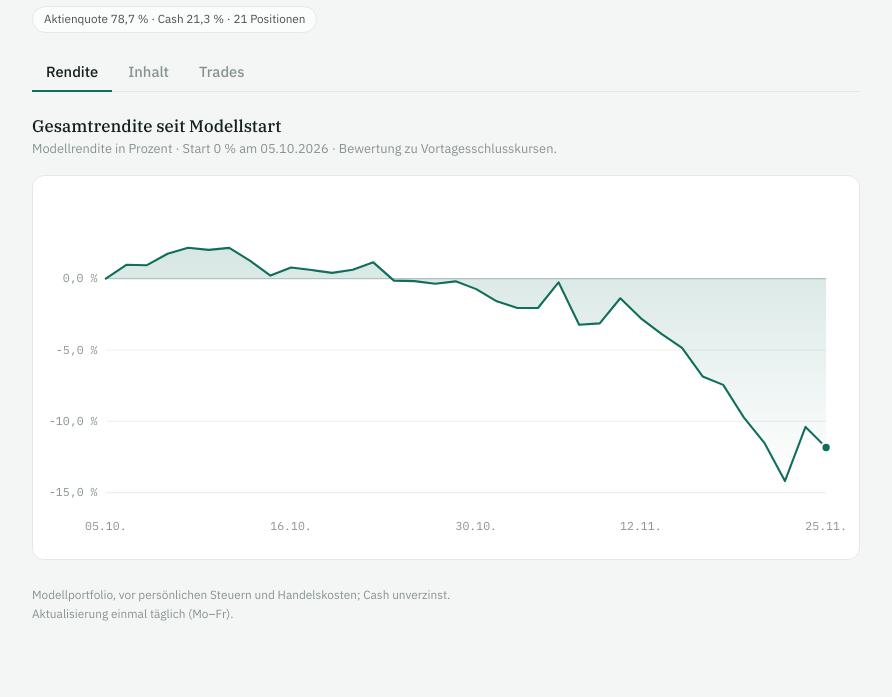
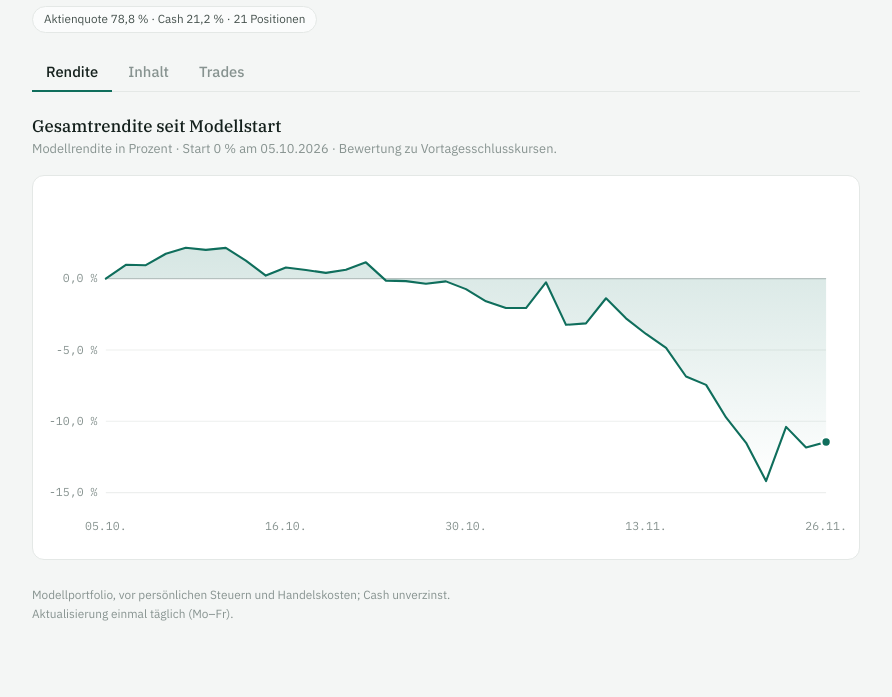
Before and after one commit to Freemre/isentric, a plain HTML site: page index.html in a window 1280 px wide. Shown: the part 103-800 px from the top of the page, without its empty margins (194-1086 px from the left). Drawn offline with Linux system fonts and the light colour scheme.

Commit message:
iSentric taegliches Update

```diff
--- a/index.html
+++ b/index.html
@@ -168,10 +168,10 @@ const NAMES = {
 /* === DATA:START (taegliches Update ersetzt genau diese Sektion) === */
 const DATA = {
   "startDate": "2026-10-05",
-  "asOf": "2026-11-25",
-  "index": 88.17,
-  "stockQuote": 78.74,
-  "cashQuote": 21.26,
+  "asOf": "2026-11-26",
+  "index": 88.55,
+  "stockQuote": 78.83,
+  "cashQuote": 21.17,
   "positions": 21,
   "series": [
     {
@@ -317,64 +317,68 @@ const DATA = {
     {
       "d": "2026-11-25",
       "r": -11.83
+    },
+    {
+      "d": "2026-11-26",
+      "r": -11.45
     }
   ],
   "holdings": [
     {
       "t": "MU",
-      "w": 3.25
+      "w": 3.09
     },
     {
       "t": "NVDA",
-      "w": 3.29
+      "w": 3.15
     },
     {
       "t": "HPE",
-      "w": 3.3
+      "w": 3.34
     },
     {
       "t": "MPC",
-      "w": 3.37
+      "w": 3.27
     },
     {
       "t": "VLO",
-      "w": 3.31
+      "w": 3.28
     },
     {
       "t": "AVAH",
-      "w": 4.36
+      "w": 4.32
     },
     {
       "t": "VEEV",
-      "w": 4.0
+      "w": 3.95
     },
     {
       "t": "PAYS",
-      "w": 3.32
+      "w": 3.27
     },
     {
       "t": "OSCR",
-      "w": 3.7
+      "w": 3.84
     },
     {
       "t": "ADM",
-      "w": 3.93
+      "w": 4.02
     },
     {
       "t": "NUE",
-      "w": 4.05
+      "w": 4.04
     },
     {
       "t": "FCX",
-      "w": 3.11
+      "w": 3.15
     },
     {
       "t": "IBDRY",
-      "w": 4.15
+      "w": 4.12
     },
     {
       "t": "AMZN",
-      "w": 3.8
+      "w": 3.67
     },
     {
       "t": "ALL",
@@ -382,30 +386,30 @@ const DATA = {
     },
     {
       "t": "GLDM",
-      "w": 3.93
+      "w": 3.94
     },
     {
       "t": "VOXR",
-      "w": 3.81
+      "w": 3.96
     },
     {
       "t": "NEM",
-      "w": 3.95
+      "w": 4.0
     },
     {
       "t": "AUGO",
-      "w": 3.89
+      "w": 4.02
     },
     {
       "t": "BTG",
-      "w": 3.96
+      "w": 4.1
     },
     {
       "t": "RGA",
-      "w": 4.06
+      "w": 4.1
     }
   ],
-  "cashWeight": 21.26,
+  "cashWeight": 21.17,
   "trades": [
     {
       "d": "2026-10-05",
```
